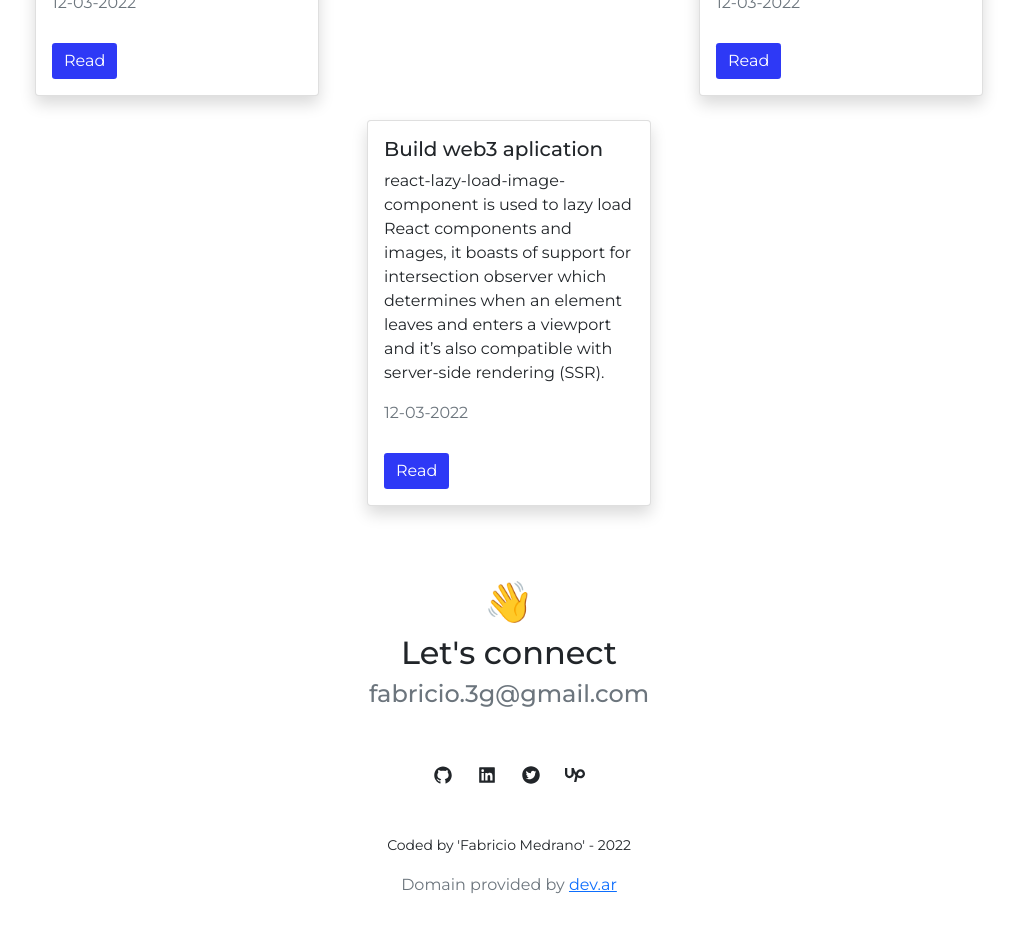
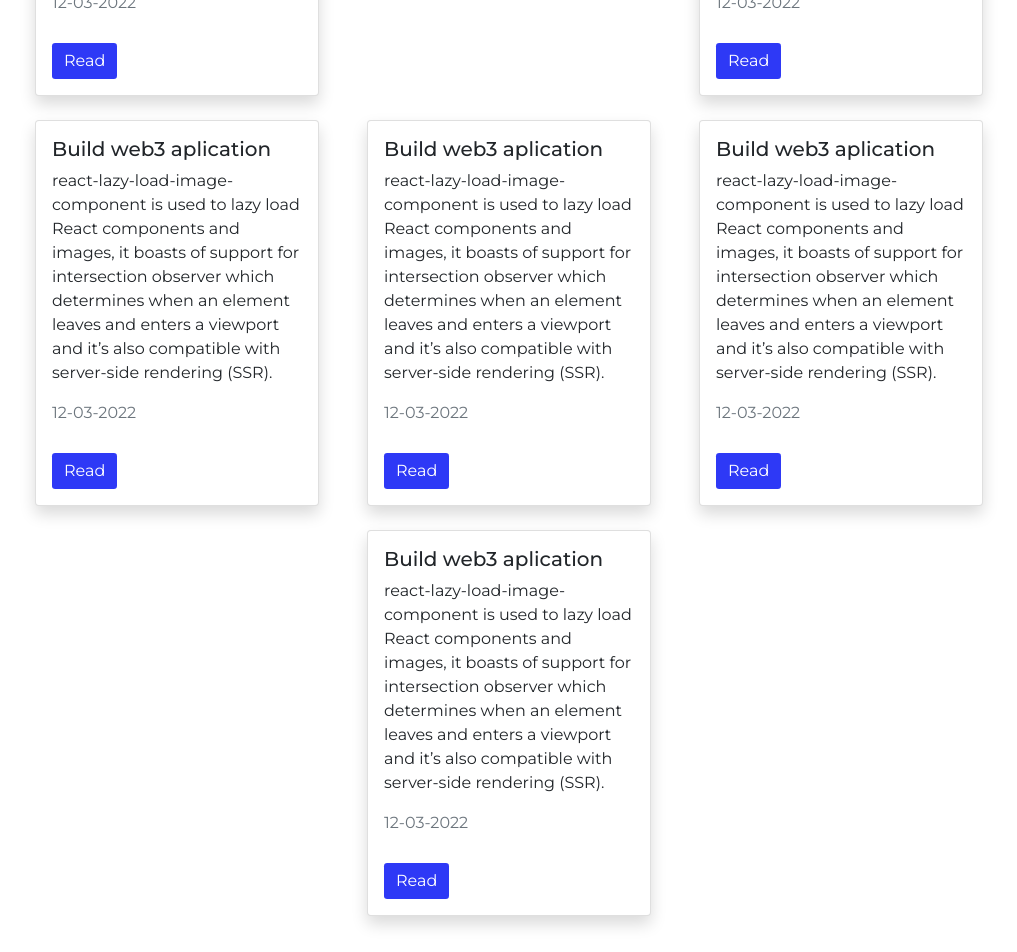
Before and after one commit to fabricio3g/portfolio-nextjs, a Next.js app: page /blog in a window 1280 px wide. Shown: the part 420-1372 px from the top of the page, without its empty margins (131-1148 px from the left). Before the commit the page ends 1333 px from the top, so only its background shows below. Built offline with nearby package versions, Linux system fonts and the light colour scheme.

Commit message:
Update Posts.js

```diff
--- a/Components/Posts.js
+++ b/Components/Posts.js
@@ -61,6 +61,45 @@ const Posts = ()=> {
         </Card.Body>
         </Card>
       </Col>
+      <Col>
+        <Card className="mx-auto shadow ">
+        <Card.Body>
+          <h5>Build web3 aplication</h5>
+          <p>react-lazy-load-image-component is used to lazy load React components and images, it boasts of support for intersection observer which determines when an element leaves and enters a viewport and it’s also compatible with server-side rendering (SSR).</p>
+          <p className="text-muted my-1">12-03-2022</p>
+          <br/>
+          <Button className={`${Style.btn1}`}>
+            Read
+          </Button>
+        </Card.Body>
+        </Card>
+      </Col>
+      <Col>
+        <Card className="mx-auto shadow ">
+        <Card.Body>
+          <h5>Build web3 aplication</h5>
+          <p>react-lazy-load-image-component is used to lazy load React components and images, it boasts of support for intersection observer which determines when an element leaves and enters a viewport and it’s also compatible with server-side rendering (SSR).</p>
+          <p className="text-muted my-1">12-03-2022</p>
+          <br/>
+          <Button className={`${Style.btn1}`}>
+            Read
+          </Button>
+        </Card.Body>
+        </Card>
+      </Col>
+      <Col>
+        <Card className="mx-auto shadow ">
+        <Card.Body>
+          <h5>Build web3 aplication</h5>
+          <p>react-lazy-load-image-component is used to lazy load React components and images, it boasts of support for intersection observer which determines when an element leaves and enters a viewport and it’s also compatible with server-side rendering (SSR).</p>
+          <p className="text-muted my-1">12-03-2022</p>
+          <br/>
+          <Button className={`${Style.btn1}`}>
+            Read
+          </Button>
+        </Card.Body>
+        </Card>
+      </Col>
     </Row>
 
   </Container>
```
